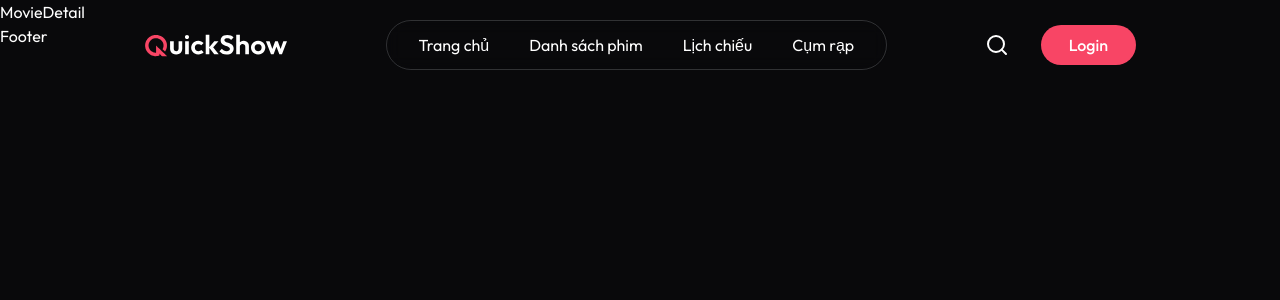
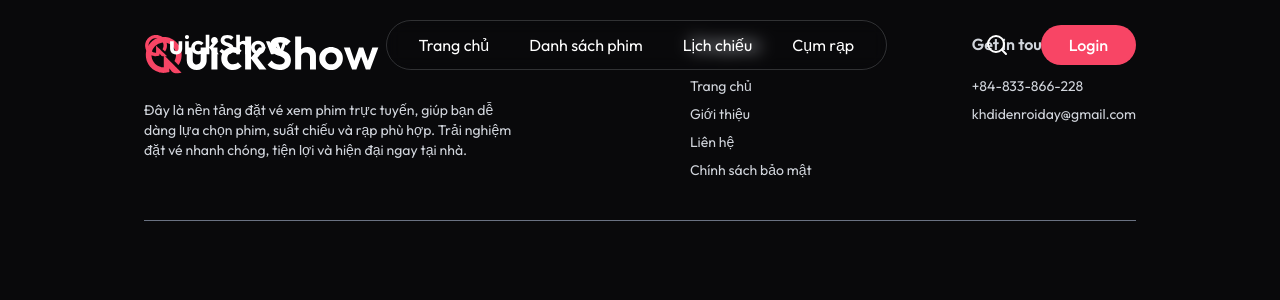
Before and after one commit to Dihoccode1/BookingApp, a React (Vite) app: page /movies/1 in a window 1280 px wide. Shown: the top 300 px of the page. Built offline with nearby package versions, Linux system fonts and the light colour scheme; no server answers; a web font is replaced by a local one.

Commit message:
Complete Movies

```diff
--- a/src/components/Footer.jsx
+++ b/src/components/Footer.jsx
@@ -1,7 +1,48 @@
 import React from "react";
-
+import logo from "../assets/logo.svg";
 const Footer = () => {
-  return <div>Footer</div>;
+  return (
+    <>
+      <footer className="w-full px-6 pt-8 text-gray-300 md:px-16 lg:px-36">
+        <div className="flex w-full flex-col justify-between gap-10 border-b border-gray-500 pb-10 md:flex-row">
+          <div className="md:max-w-96">
+            <img alt="" class="h-11" src={logo} />
+            <p className="mt-6 text-sm">
+              Đây là nền tảng đặt vé xem phim trực tuyến, giúp bạn dễ dàng lựa
+              chọn phim, suất chiếu và rạp phù hợp. Trải nghiệm đặt vé nhanh
+              chóng, tiện lợi và hiện đại ngay tại nhà.
+            </p>
+          </div>
+          <div className="flex flex-1 items-start gap-20 md:justify-end md:gap-40">
+            <div>
+              <h2 className="mb-5 font-semibold">Company</h2>
+              <ul className="space-y-2 text-sm">
+                <li>
+                  <a href="#">Trang chủ</a>
+                </li>
+                <li>
+                  <a href="#">Giới thiệu</a>
+                </li>
+                <li>
+                  <a href="#">Liên hệ</a>
+                </li>
+                <li>
+                  <a href="#">Chính sách bảo mật</a>
+                </li>
+              </ul>
+            </div>
+            <div>
+              <h2 className="mb-5 font-semibold">Get in touch</h2>
+              <div className="space-y-2 text-sm">
+                <p>+84-833-866-228</p>
+                <p>khdidenroiday@gmail.com</p>
+              </div>
+            </div>
+          </div>
+        </div>
+      </footer>
+    </>
+  );
 };
 
 export default Footer;
--- a/src/pages/MovieDetail.jsx
+++ b/src/pages/MovieDetail.jsx
@@ -1,7 +1,7 @@
 import React from "react";
 
 const MovieDetail = () => {
-  return <div>MovieDetail</div>;
+  return <div></div>;
 };
 
 export default MovieDetail;
--- a/src/pages/Movies.jsx
+++ b/src/pages/Movies.jsx
@@ -1,7 +1,26 @@
 import React from "react";
-
+import { dummyShowsData } from "../assets/assets";
+import MovieCard from "../components/MovieCard";
+import BlurCircle from "../components/BlurCircle";
 const Movies = () => {
-  return <div>Movies</div>;
+  return dummyShowsData.length > 0 ? (
+    <div className="relative my-40 mb-60 min-h-[80vh] overflow-hidden px-6 md:px-16 lg:px-40 xl:px-44">
+      <BlurCircle top="150px" left="0" />
+      <BlurCircle bottom="150px" right="50px" />
+      <h1>Phim đang chiếu</h1>
+      <div className="flex flex-wrap gap-8 max-sm:justify-center">
+        {dummyShowsData.map((movie) => (
+          <MovieCard key={movie.id} movie={movie} />
+        ))}
+      </div>
+    </div>
+  ) : (
+    <div className="flex h-screen flex-col items-center justify-center">
+      <h1 className="text-center text-3xl font-bold">
+        Hiện chưa có phim nào đang chiếu
+      </h1>
+    </div>
+  );
 };
 
 export default Movies;
```
